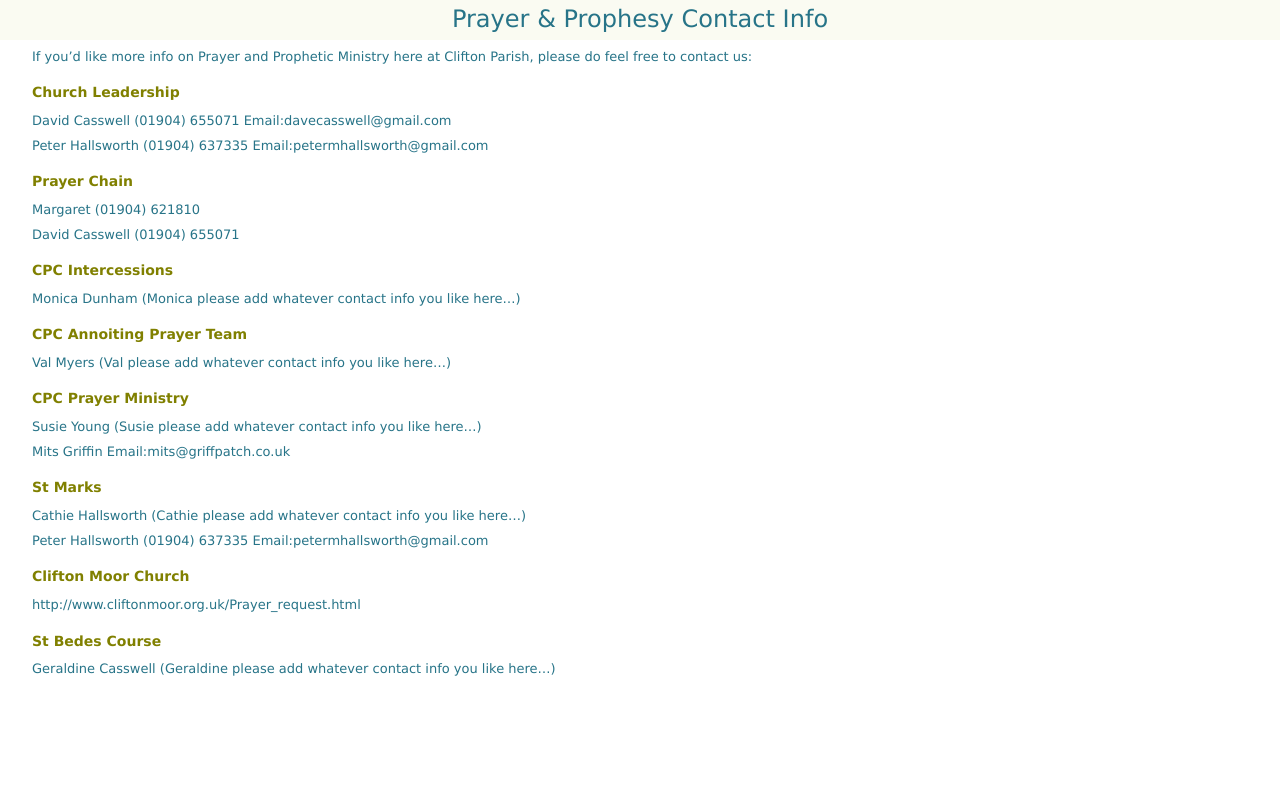
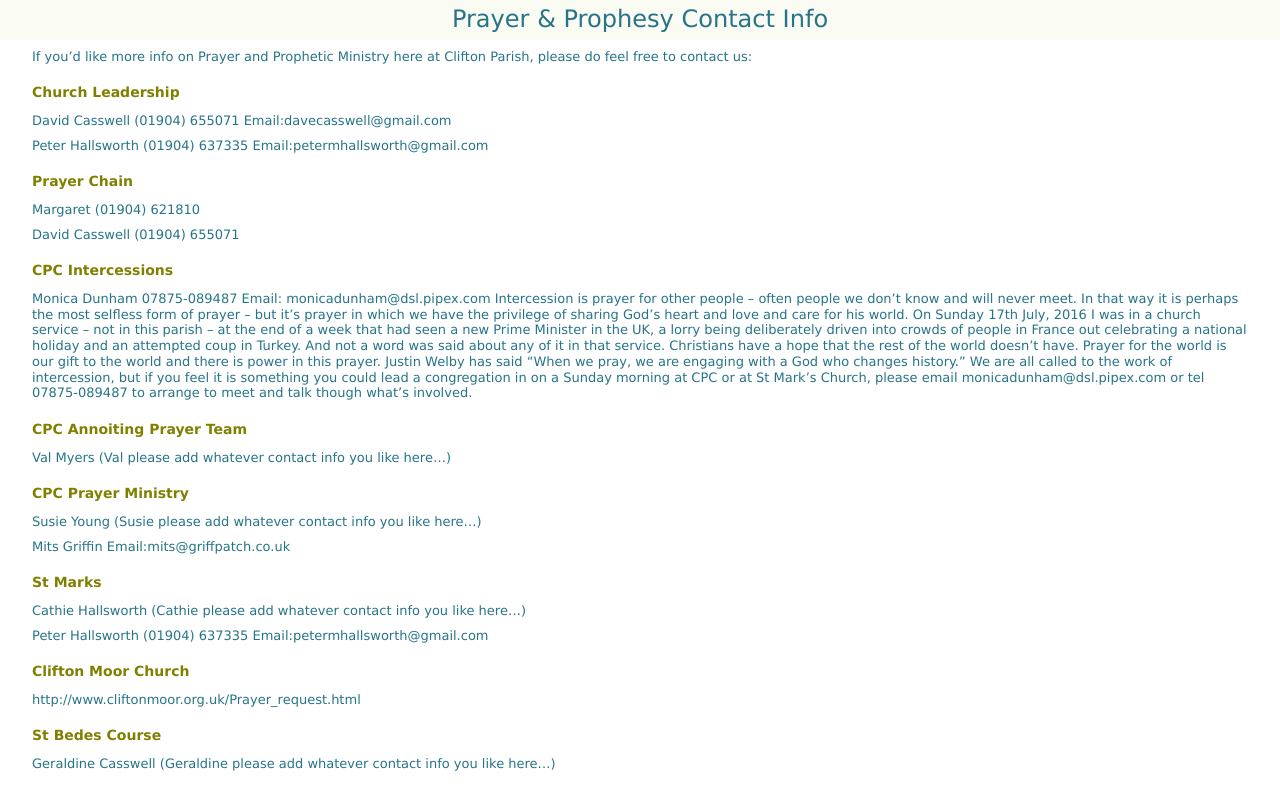
Before and after one commit to griffpatch/CPCYorkPP, a Jekyll site: the page built from pages/contacts.md, in a window 1280 px wide. Shown: the top 810 px of the page. Built offline with Jekyll 4.4.1, drawn with Linux system fonts in a browser that asks for light colours.

Commit message:
Update contacts.md

```diff
--- a/pages/contacts.md
+++ b/pages/contacts.md
@@ -24,7 +24,9 @@ David Casswell (01904) 655071
 
 CPC Intercessions
 -----------------
-Monica Dunham (Monica please add whatever contact info you like here...)
+Monica Dunham 07875-089487 Email: monicadunham@dsl.pipex.com
+Intercession is prayer for other people – often people we don’t know and will never meet. In that way it is perhaps the most selfless form of prayer – but it’s prayer in which we have the privilege of sharing God’s heart and love and care for his world. On Sunday 17th July, 2016 I was in a church service – not in this parish – at the end of a week that had seen a new Prime Minister in the UK, a lorry being deliberately driven into crowds of people in France out celebrating a national holiday and an attempted coup in Turkey. And not a word was said about any of it in that service. Christians have a hope that the rest of the world doesn’t have. Prayer for the world is our gift to the world and there is power in this prayer. Justin Welby has said “When we pray, we are engaging with a God who changes history.” We are all called to the work of intercession, but if you feel it is something you could lead a congregation in on a Sunday morning at CPC or at St Mark’s Church, please email monicadunham@dsl.pipex.com or tel 07875-089487 to arrange to meet and talk though what’s involved.
+
 
 
 CPC Annoiting Prayer Team
```
